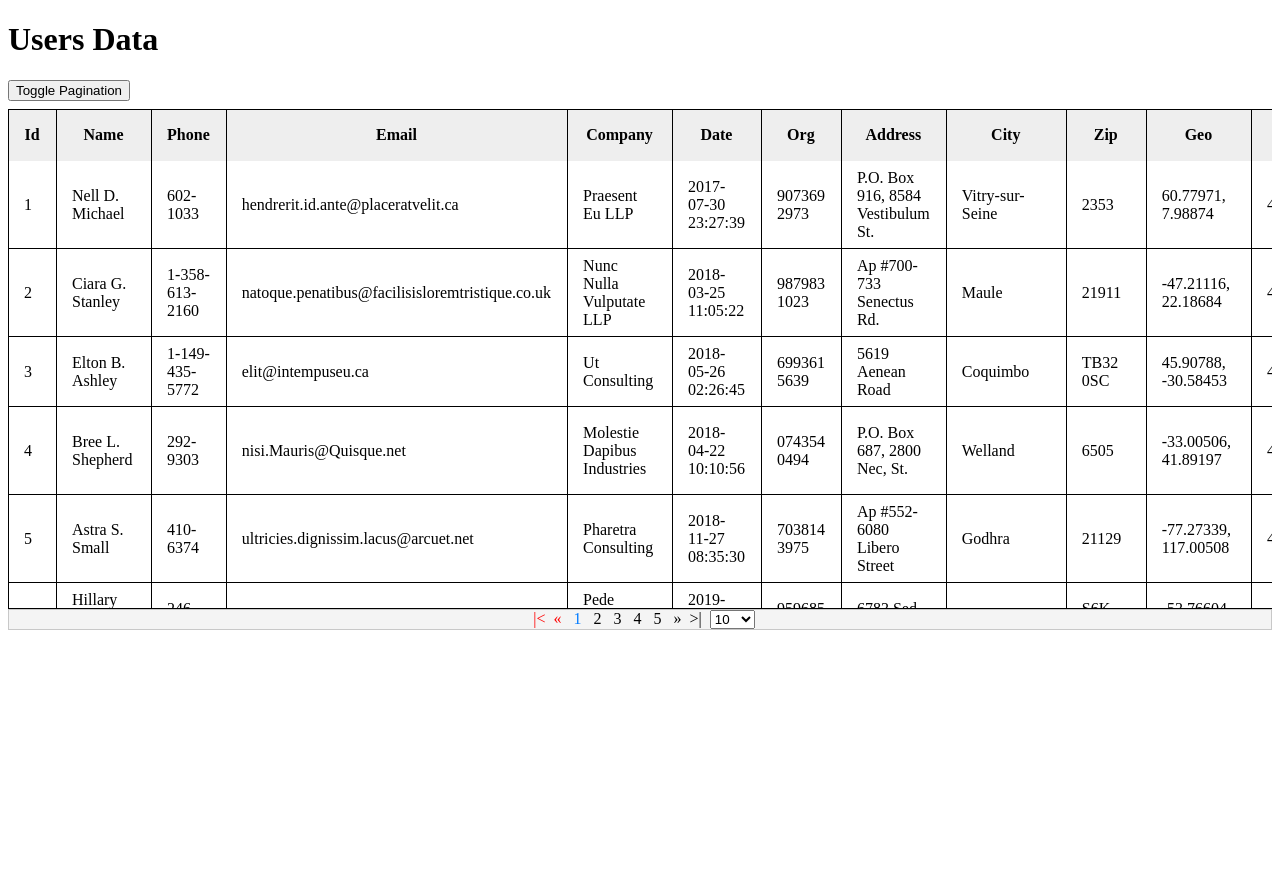
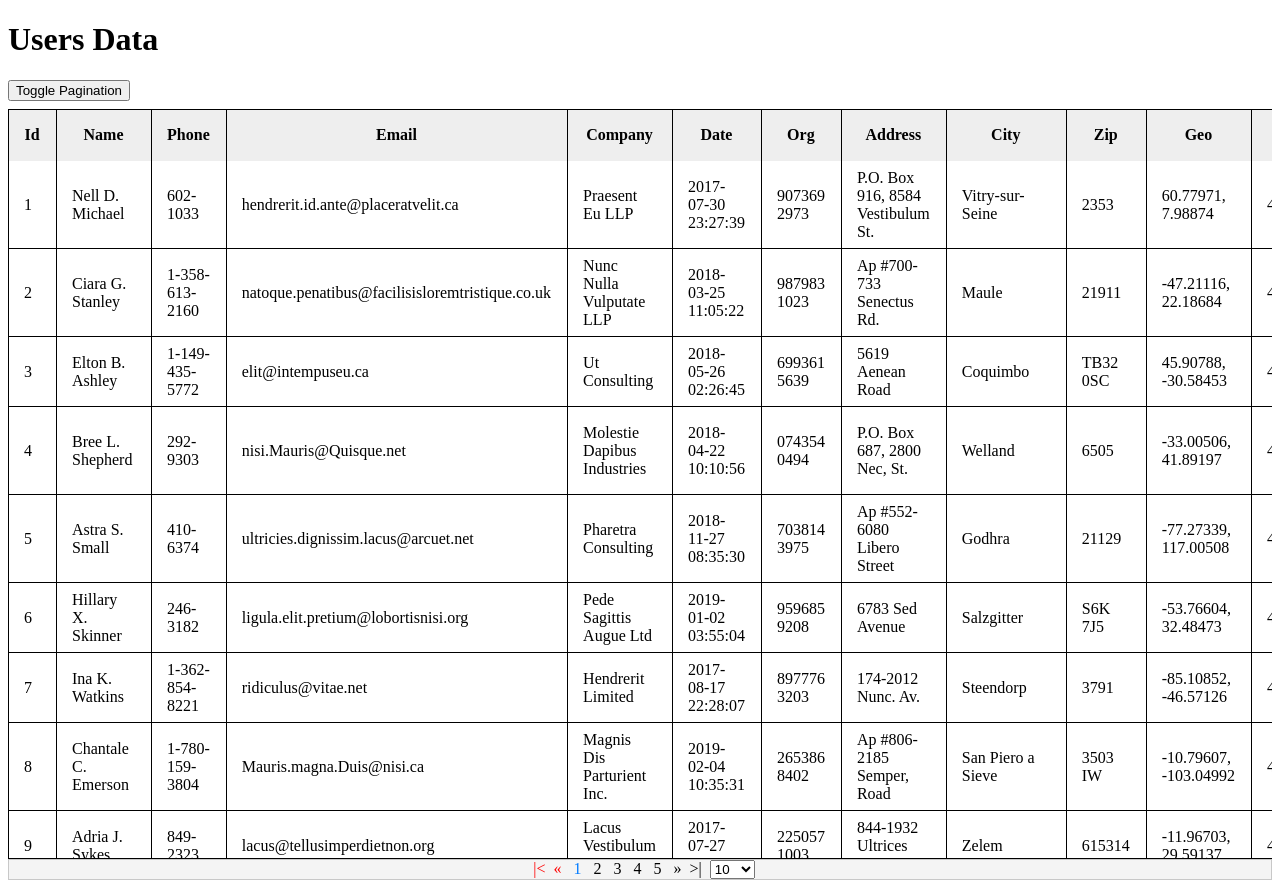
Before and after one commit to snehalp29/PaginationControl, an Angular app: page /users in a window 1280 px wide. Before the commit the page ends 800 px from the top, so only its background shows below. Built offline with nearby package versions, Linux system fonts and the light colour scheme; data requests are answered from the project's data file.

Commit message:
fixed max height

```diff
--- a/src/app/shared/s-table/s-table.component.scss
+++ b/src/app/shared/s-table/s-table.component.scss
@@ -1,14 +1,12 @@
 .tableFixHead {
   overflow-y: auto;
-  height: 500px;
-}
+  max-height: 750px;
 
-.tableFixHead thead th {
+  thead th {
     position: sticky;
     top: 0;
   }
 
-/* Just common table stuff. Really. */
   table {
     border-collapse: collapse;
     width: 100%;
@@ -22,6 +20,7 @@ td {
   th {
     background: #eee;
   }
+}
 
 /* Borders (if you need them) */
 .tableFixHead,
```
Lines whose indentation alone changed are shown as unchanged.
